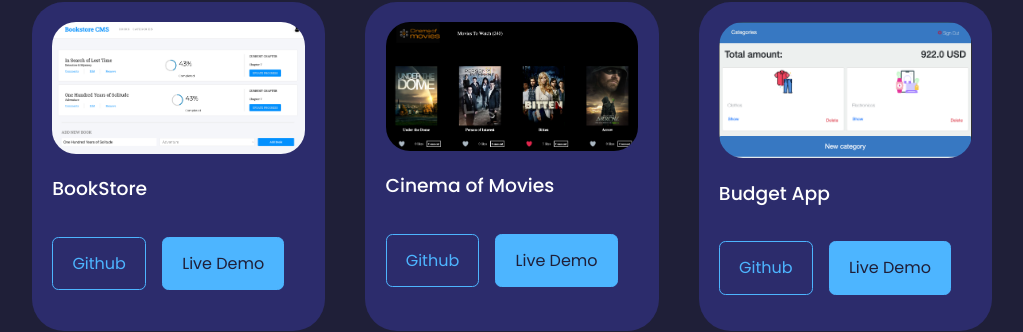
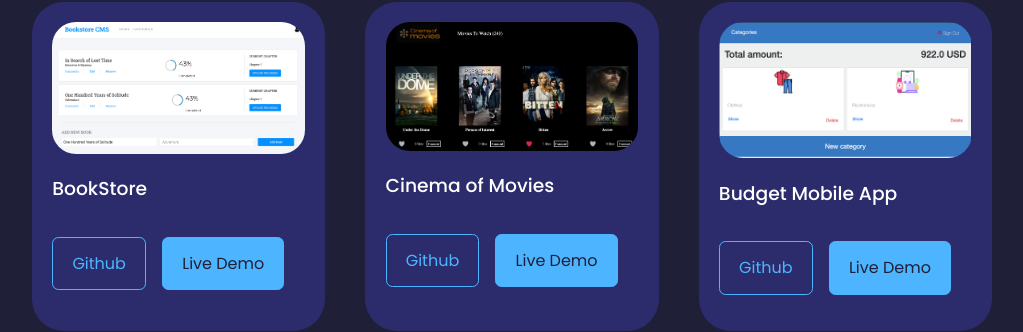
Before and after one commit to selma-belhadj/portfolio-project, a React (Create React App) app: page / in a window 1280 px wide. Shown: the part 2956-3288 px from the top of the page, without its empty margins (128-1151 px from the left). Built offline with nearby package versions, Linux system fonts and the light colour scheme.

Commit message:
Updated the projects live demo & github links

```diff
--- a/src/components/portfolio/Portfolio.js
+++ b/src/components/portfolio/Portfolio.js
@@ -46,9 +46,9 @@ const data = [
   {
     id: 6,
     image: IMG6,
-    title: 'Budget App',
+    title: 'Budget Mobile App',
     github: 'https://github.com/selma-belhadj/BudgetApp',
-    demo: 'https://afternoon-anchorage-61931.herokuapp.com/',
+    demo: 'https://cash-app-dz.onrender.com/',
   },
 ];
 
```
